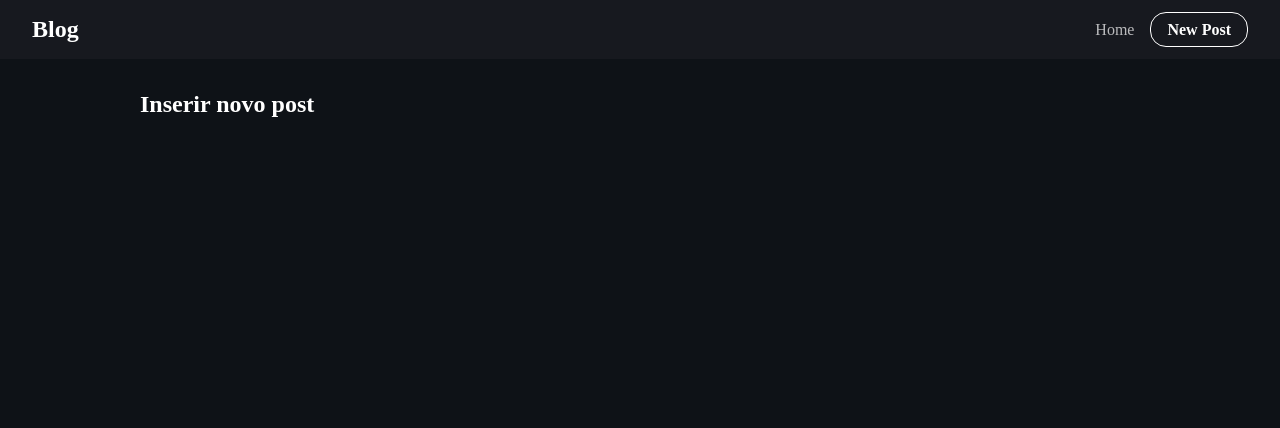
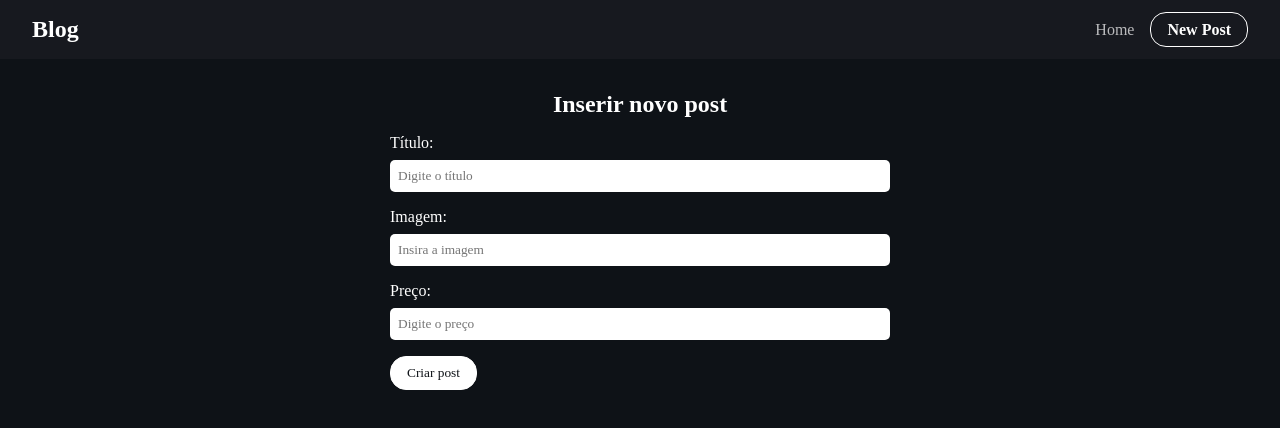
Before and after one commit to marcosmour/ProjetoFrontParaSpringBoot, a React (Create React App) app: page /new in a window 1280 px wide. Shown: the top 428 px of the page. Built offline with nearby package versions, Linux system fonts and the light colour scheme; a web font is replaced by a local one.

Commit message:
implementando o css da classe NewPost

```diff
--- /dev/null
+++ b/src/routes/NewPost.css
@@ -0,0 +1,30 @@
+.new-post h2 {
+    text-align: center;
+    margin-bottom: 1rem;
+}
+
+form {
+    max-width: 500px;
+    width: 100%;
+    margin: 0 auto;
+}
+
+.form-control {
+    display: flex;
+    flex-direction: column;
+    margin-bottom: 1rem;
+}
+
+.form-control label {
+    margin-bottom: 0.5rem;
+}
+
+.form-control input {
+    padding: 0.5rem;
+    border-radius: 5px;
+    border: none;
+}
+
+.btn {
+    align-items: center;
+}
--- a/src/routes/NewPost.jsx
+++ b/src/routes/NewPost.jsx
@@ -1,9 +1,27 @@
-import React from 'react'
+import apiFetch from '../axios/config'
+import { useState } from 'react'
+import {useNavigate} from 'react-router-dom'
+import './NewPost.css'
 
 const NewPost = () => {
   return (
     <div className='new-post'>
       <h2>Inserir novo post</h2>
+      <form>
+        <div className='form-control'>
+          <label htmlFor="title">Título:</label>
+          <input type="text" name='title' id='title' placeholder='Digite o título' />
+        </div>
+        <div className='form-control'>
+          <label htmlFor="image">Imagem:</label>
+          <input type="text" name='image' id='image' placeholder='Insira a imagem' />
+        </div>
+        <div className='form-control'>
+          <label htmlFor="price">Preço:</label>
+          <input type="text" name='price' id='price' placeholder='Digite o preço' />
+        </div>
+        <input type="submit" value='Criar post' className='btn' />
+      </form>
     </div>
   )
 }
```
